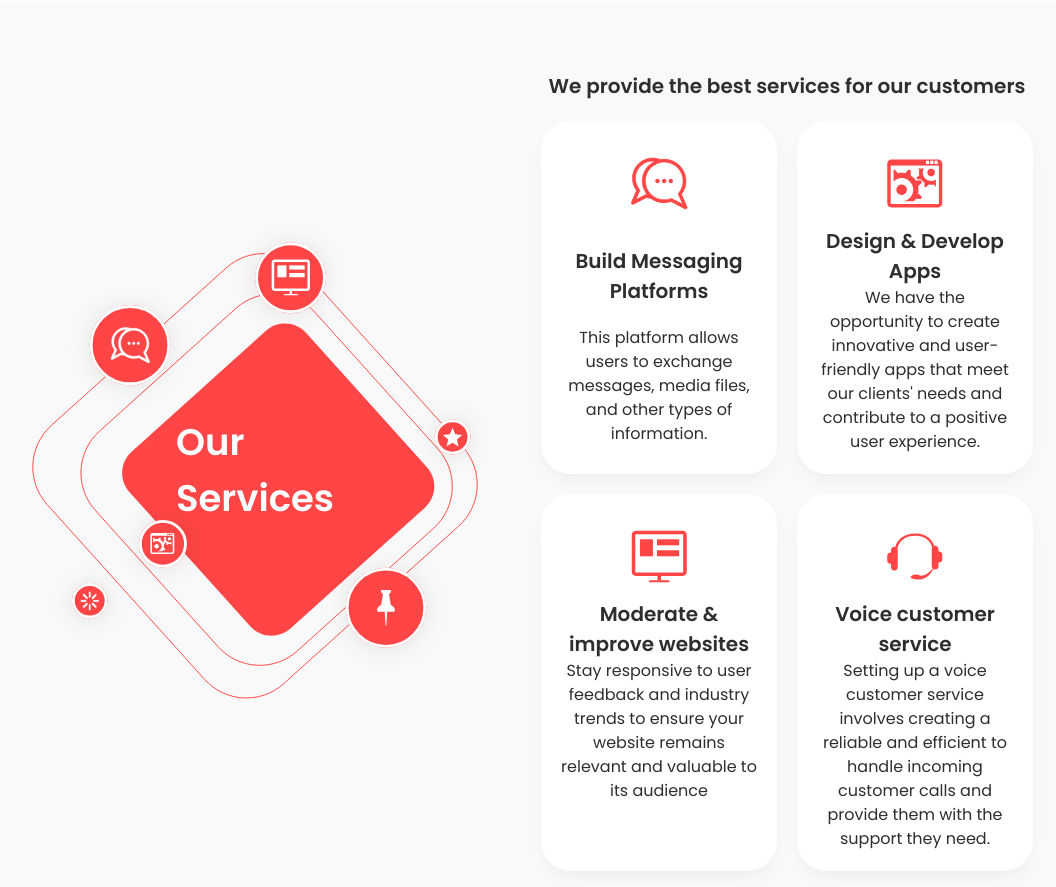
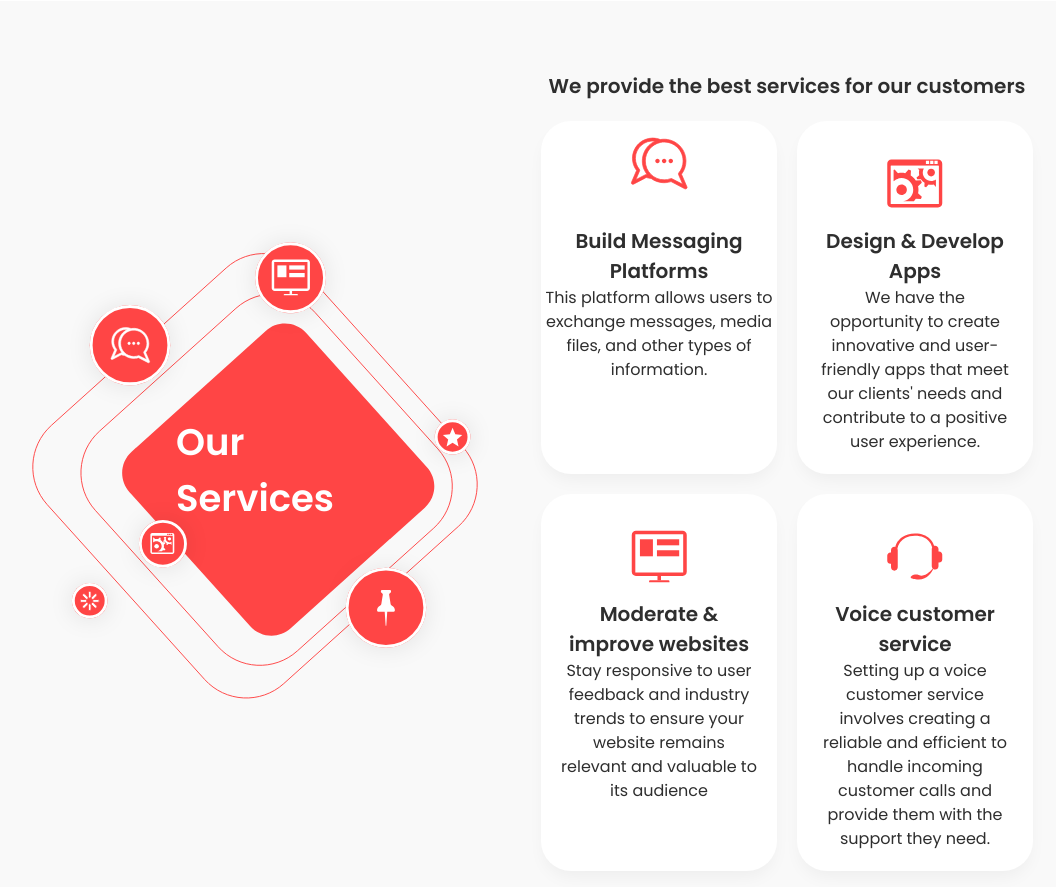
Before and after one commit to rmadayag/nmsph, a React (Vite) app: page / in a window 1280 px wide. Shown: the part 2300-3187 px from the top of the page, without its empty margins (119-1175 px from the left). Built offline with nearby package versions, Linux system fonts and the light colour scheme; no server answers; the HTML template or start-up script is replaced by a standard one.

Commit message:
add changes

```diff
--- a/src/pages/HomePage.jsx
+++ b/src/pages/HomePage.jsx
@@ -352,11 +352,11 @@ function HomePage() {
           <div className='flex flex-col h-full justify-center gap-5'>
             <h3 className='text-h3 font-semibold text-center md:text-h3 md:text-center text-accent'> We provide the best services for our customers</h3>
             <motion.div class="grid grid-cols-1 md:grid-cols-2 grid-flow-row-2 gap-5">
-              <div className=' bg-white hover:bg-primary text-accent hover:text-white rounded-15px md:rounded-30px shadow-shadow py-20 md:py-20 px-20 md:px-20'>
+              <div className=' bg-white hover:bg-primary text-accent hover:text-white rounded-15px md:rounded-30px shadow-shadow'>
                 <motion.div className='md:w-1/2 mx-auto pb-15 md:pb-20'>
                   <img src={messaging} class="mx-auto" />
                 </motion.div>
-                <motion.h3 className='text-h3 font-semibold text-center md:text-h3 md:text-center mb-15 md:mb-20'
+                <motion.h3 className='text-h3 font-semibold text-center md:text-h3 md:text-center'
                   initial={{ opacity: 0, y: -20 }}
                   animate={{ opacity: 1, y: 0 }}
                   exit={{ opacity: 0, y: -20 }}
```
